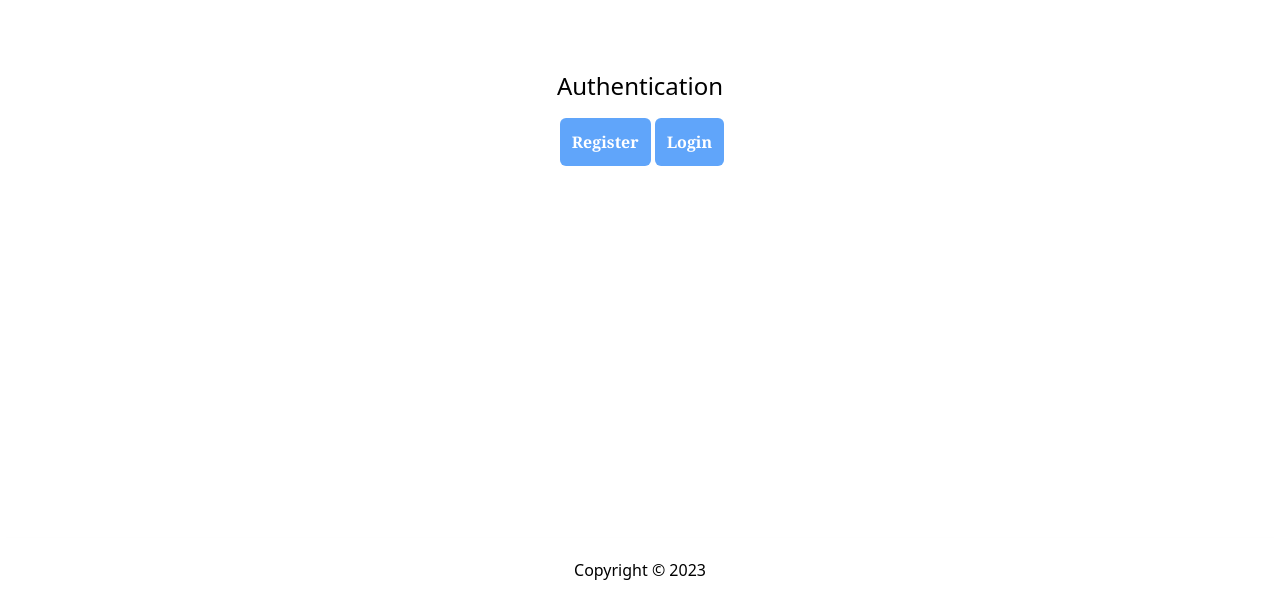
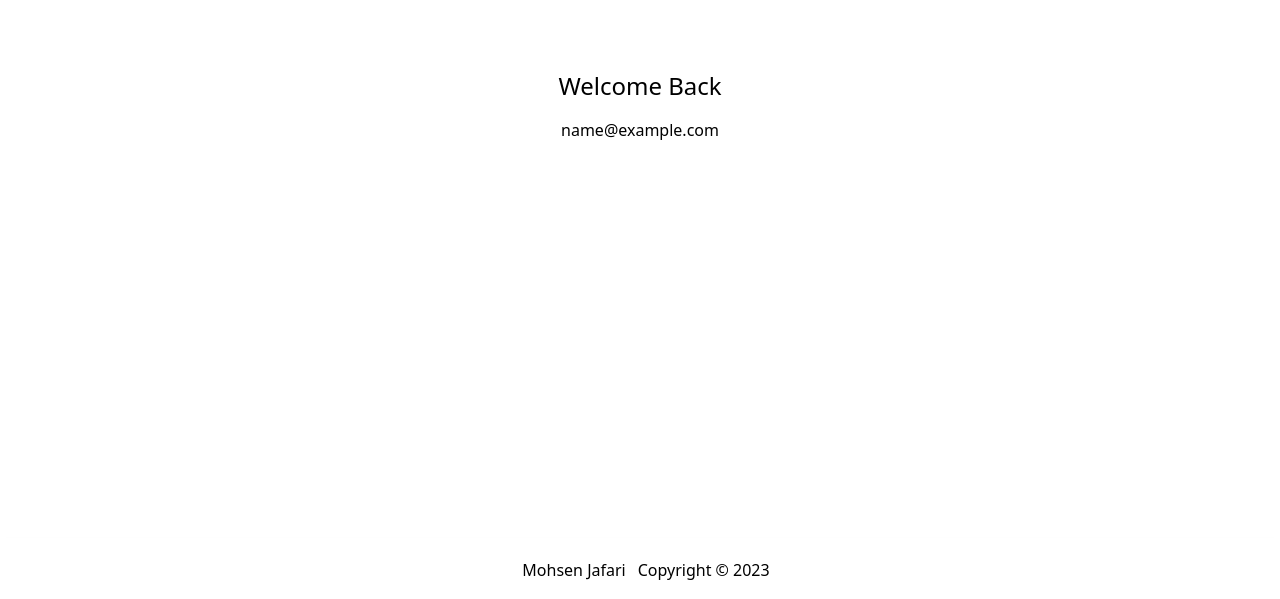
Before and after one commit to mohsen-jafarimo/usersapi, a React (Create React App) app: page / in a window 1280 px wide. Shown: the part 198-797 px from the top of the page. Built offline with nearby package versions, Linux system fonts and the light colour scheme; no server answers; sample sign-in values are in the browser's storage.

Commit message:
change home and footer

```diff
--- a/src/components/footer.jsx
+++ b/src/components/footer.jsx
@@ -3,6 +3,7 @@ import React from "react";
 const Footer = () => {
   return (
     <footer className="shadow-md p-5 flex justify-center fixed bottom-0 right-0 left-0">
+      <h3 className="mx-3">Mohsen Jafari</h3>
       <p>Copyright &copy; 2023 </p>
     </footer>
   );
--- a/src/components/pages/Home.jsx
+++ b/src/components/pages/Home.jsx
@@ -1,12 +1,23 @@
 import React from "react";
-import { useNavigate } from "react-router-dom";
+import { useSelector } from "react-redux";
+import { Link, useNavigate } from "react-router-dom";
 const Home = () => {
+  const { userInfo } = useSelector((state) => state.auth);
   const navigate = useNavigate();
   return (
     <div className="w-full h-ful p-20  flex-col flex  items-center">
       <div className="flex w-full h-full flex-col justify-center items-center mt-14">
-        <h3 className="text-2xl mb-4 ">Authentication</h3>
+        <h3 className="text-2xl mb-4 ">
+          {" "}
+          {userInfo ? " Welcome Back" : "Authentication"}
+        </h3>
         <div className="flex justify-between">
+          {userInfo ? (
+            <>
+              <h3 className="mx-4">{userInfo.email}</h3>
+            </>
+          ) : (
+            <>
               <button
                 onClick={() => navigate("/register")}
                 className="bg-blue-400 p-3 rounded-md text-white font-serif font-bold mx-1"
@@ -19,6 +30,8 @@ const Home = () => {
               >
                 Login
               </button>
+            </>
+          )}
         </div>
       </div>
     </div>
```
Lines whose indentation alone changed are shown as unchanged.
